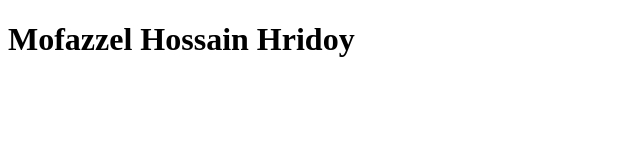
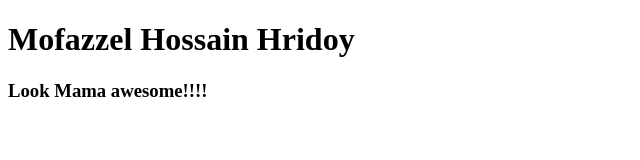
Before and after one commit to HrHossain/my-first-website, a plain HTML site: page index.html in a window 1280 px wide. Shown: the whole page, without its empty margins (0-640 px from the left). Drawn offline with Linux system fonts and the light colour scheme.

Commit message:
learned git

```diff
--- a/index.html
+++ b/index.html
@@ -8,5 +8,6 @@
 </head>
 <body>
     <h1>Mofazzel Hossain Hridoy</h1>
+    <h3>Look Mama awesome!!!!</h3>
 </body>
 </html>
```
